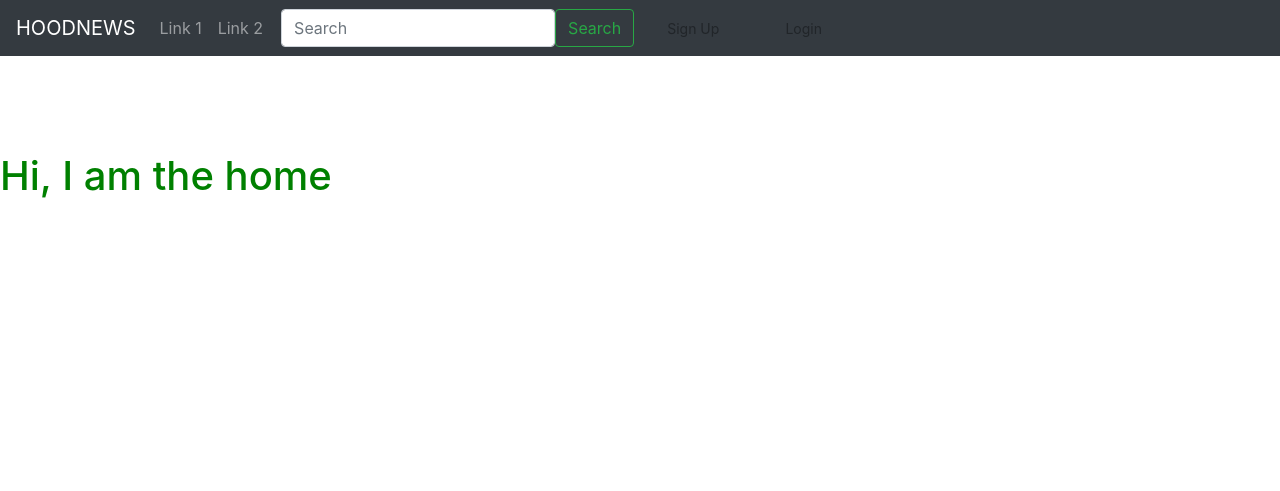
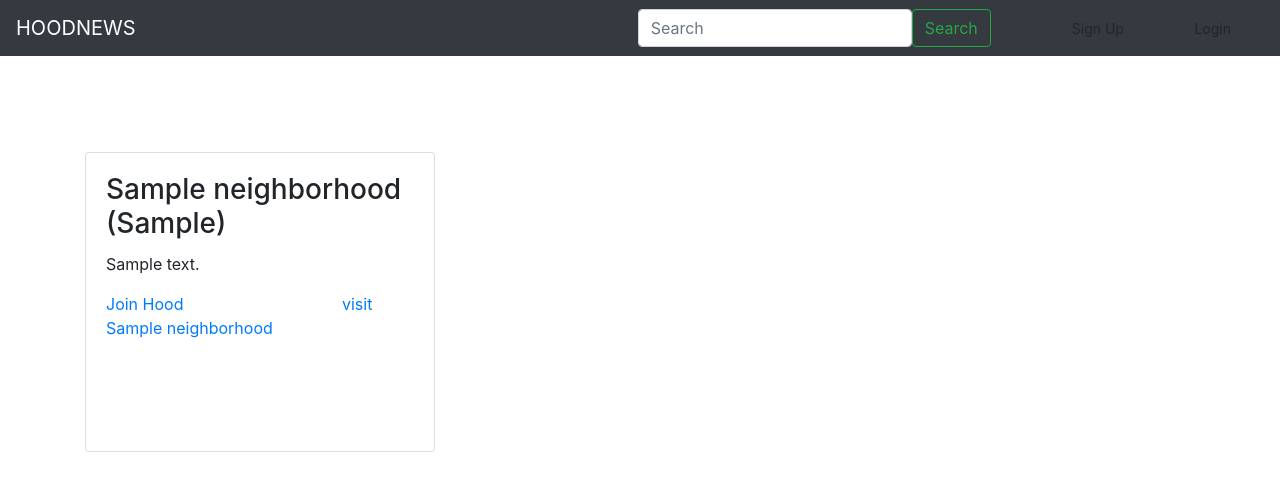
Before and after one commit to FredrickWambua/hoodnews, a Django app: page / in a window 1280 px wide. Shown: the top 491 px of the page. Run offline with Django 3.2, Linux system fonts and the light colour scheme; tables that the repository leaves empty hold one stand-in row (values such as "Sample post"); some libraries are stand-ins or nearby versions; some web fonts are replaced.

Commit message:
modifies templates, views and urls for content display

```diff
--- a/news/models.py
+++ b/news/models.py
@@ -53,7 +53,7 @@ class CustomUser(AbstractBaseUser, PermissionsMixin):
 
 
     def __str__(self):
-        return self.email
+        return self.username
 
 class Neighborhood(models.Model):
     name  = models.CharField(max_length=70, null=True)
--- a/news/static/css/styles.css
+++ /dev/null
@@ -1,3 +0,0 @@
-h1{
-    color: green;
-}
--- a/news/templates/news/createhood.html
+++ b/news/templates/news/createhood.html
@@ -10,7 +10,7 @@
     <div class="row">
         <div class="col-md-1"></div>
         <div class="col-md-10">
-            <h3 class="text-center">Add Your Neighborhood Here</h3>
+            <h3 class="text-center">Add your Neighborhood</h3>
             <form action="" method="post" enctype="multipart/form-data" novalidate>
                 {% csrf_token %}
                 {{ form|crispy }}
--- a/news/templates/news/hoods.html
+++ b/news/templates/news/hoods.html
@@ -7,19 +7,19 @@
 <br>
 <br>
 <div class="container">
-    <a href="{% url 'hood' %}" class="btn btn-sm btn-info mb-2"> New Hood</a>
     <div class="row">
         {% for hood in hoods %}
         <div class="col-md-4">
-        <div class="card mb-4" style="min-height:340px">
-            <img src="{{ hood.hood_logo.url }}" class="card-img-top" alt="{{ hood.name }}">
+            <div class="card mb-4" style="min-height:300px">
                 <div class="card-body">
-                <h5 class="card-title">{{ hood.name }}  ({{hood.location}}) <span class="ml-4">{{hood.occupants.count}} member{{hood.occupants.count|pluralize}}</span></h5>
+                    <h3 class="card-title">{{ hood.name }}  ({{hood.location}})</h3>
                     <p class="card-text">{{hood.description}}</p>
-                {% if request.user.profile.neighbourhood == hood %}
-                <a href="{% url 'leavehood' hood.id %}" class="btn btn-outline-danger btn-sm">Leave Hood</a>
+                    {% if request.user.profile.neighborhood == hood %}
+                    <a href="{% url 'leavehood' hood.id %}" >Leave Hood</a>
                     {% elif not request.user.profile.neighbourhood %}
-                <a href="{% url 'joinhood' hood.id %}" class="btn btn-primary btn-sm">Join Hood</a>
+                    <p><a href="{% url 'joinhood' hood.id %}">Join Hood</a>
+                        <span style="margin-left: 50%;"><a href="{% url 'singlehood' hood.id %}">visit {{hood.name}} </a></span>
+                    </p>
                     {% endif %}
                 </div>
             </div>
--- a/news/templates/news/index.html
+++ b/news/templates/news/index.html
@@ -1,10 +1,28 @@
 {% extends 'news/base.html' %}
+{% load crispy_forms_tags %}
 {% load static %}
 {% block content %}
 <br>
 <br>
 <br>
 <br>
-<h1>Hi, I am the home</h1>
-
+<div class="container">
+    <div class="row">
+        {% for hood in hoods %}
+        <div class="col-md-4">
+            <div class="card mb-4" style="min-height:300px">
+                <div class="card-body">
+                    <h3 class="card-title">{{ hood.name }}  ({{hood.location}})</h3>
+                    <p class="card-text">{{hood.description}}</p>
+                    {% if request.user.profile.neighborhood == hood %}
+                    <a href="{% url 'leavehood' hood.id %}" class="btn btn-outline-danger btn-sm">Leave Hood</a>
+                    {% elif not request.user.profile.neighbourhood %}
+                    <a href="{% url 'joinhood' hood.id %}" class="btn btn-primary btn-sm">Join Hood</a>
+                    {% endif %}
+                </div>
+            </div>
+        </div>
+    {% endfor %}
+</div>
+</div>
 {% endblock %}
--- a/news/templates/news/navbar.html
+++ b/news/templates/news/navbar.html
@@ -1,32 +1,33 @@
-<nav class="navbar navbar-expand-sm bg-dark navbar-dark">
+
+{% load static %}
+<nav class="navbar navbar-expand-sm bg-dark navbar-dark d-flex justify-content-between">
     <!-- Brand -->
-    <a class="navbar-brand" href="#">HOODNEWS</a>
+  <div class="navbarhead">
+    <a class="navbar-brand" href="{% url 'hood' %}">HOODNEWS</a>
+  </div>
 
-    <!-- Links -->
+   <div class="navlistitems">
+      <!-- Links -->
     <ul class="navbar-nav">
-      <li class="nav-item">
-        <a class="nav-link" href="#">Link 1</a>
-      </li>
-      <li class="nav-item">
-        <a class="nav-link" href="#">Link 2</a>
-      </li>
-
-      <div class="collapse navbar-collapse" id="navbarTogglerDemo01" style="padding-left: 10px;">
-        <form class="d-flex my-2 my-lg-0" method="GET" action="{% url 'search' %}">
+      <div class="collapse navbar-collapse  mr-5" id="navbarTogglerDemo01" style="padding-left: 10px;">
+        <form class="d-flex my-2 my-lg-0 " method="GET" action="{% url 'search' %}">
           <input class="form-control me-2" type="search" name='q' placeholder="Search" aria-label="Search">
           <button class="btn btn-outline-success" type="submit">Search</button>
         </form>
       </div>
 
       <!-- Dropdown -->
+      <div class="auth">
       {% if user.is_authenticated %}
-      <li class="nav-item dropdown">
+      <li class="nav-item dropdown  ">
         <a class="nav-link dropdown-toggle" href="#" id="navbardrop" data-toggle="dropdown">
           <p> {{user.username|upper}}<img style="width: 30px; height: 30px; border-radius: 50%;" src="{{user.profile.profile_photo.url}}" alt="Profile"></p>
         </a>
         <div class="dropdown-menu">
           <a class="dropdown-item" href="{% url 'myprofile' %} ">Profile</a>
-          <a class="dropdown-item" href="#">Hoods</a>
+          <hr>
+          <a class="dropdown-item" href="{% url 'createhood' %}" target="_self" >Create Hood</a>
+          <hr>
           <a class="dropdown-item" href="{% url 'logout' %} ">Logout</a>
           {% else %}
           <button class="btn btn-sm">
@@ -38,5 +39,7 @@
         {% endif %}
         </div>
       </li>
+      </div>
     </ul>
+   </div>
   </nav>
--- a/news/templates/news/occupants.html
+++ b/news/templates/news/occupants.html
@@ -0,0 +1,6 @@
+{% extends 'news/base.html' %}
+{% load static %}
+{% load crispy_forms_tags %}
+{% block content %}
+
+{% endblock %}
--- a/news/urls.py
+++ b/news/urls.py
@@ -4,13 +4,12 @@ from django.contrib.auth.views import LoginView, LogoutView
 
 
 urlpatterns = [
-    path('', views.home, name='home'),
+    path('', views.TheHood, name='hood'),
     path('signup/', views.signup, name='signup'),
     path('login/', LoginView.as_view(template_name='registration/login.html'), name='login'),
     path('logout/', LogoutView.as_view(template_name='registration/logout.html'), name='logout'),
     path('profile/', views.profile, name='profile'),
     path('myprofile/', views.ProfileDetail, name='myprofile'),
-    path('hoods/', views.TheHood, name='hood'),
     path('createhood/', views.CreateHood, name='createhood'),
     path('singlehood/<hood_id>', views.SingleHood, name='singlehood'),
     path('joinhood/<int:id>', views.JoinHood, name='joinhood'),
--- a/news/views.py
+++ b/news/views.py
@@ -32,10 +32,8 @@ def signup(request):
             form.save()
             username = form.cleaned_data.get('username')
             password = form.cleaned_data.get('password1')
-            user = authenticate(username=username, password=password)
-            login(request, user)
             messages.success(request, f'Hi {username} Your account was created successfully. ')
-            return redirect('home')
+            return redirect('login')
     else:
         form = SignUpForm
 
@@ -50,7 +48,7 @@ def profile(request):
         if user_form.is_valid() and profile_form.is_valid():
             user_form.save()
             profile_form.save()
-            messages.success(request, f'Your profile has been updated successfully.')
+            messages.success(request, f'Your profile has been updated successfully, now login')
             return redirect('home')
     else:
         user_form = UserUpdateForm(instance=request.user)
@@ -86,6 +84,7 @@ def CreateHood(request):
 
 def SingleHood(request, hood_id):
     hood = Neighborhood.objects.get(id=hood_id)
+    occupants = Profile.objects.filter(neighborhood=hood)
     business = Business.objects.filter(neighborhood=hood)
     posts = NewsPost.objects.filter(hood=hood)
     posts = posts[::-1]
@@ -103,7 +102,8 @@ def SingleHood(request, hood_id):
         'hood': hood,
         'business': business,
         'form': form,
-        'posts': posts
+        'posts': posts,
+        'occupants': occupants
     }
     return render(request, 'news/singlehood.html', context)
 
@@ -115,13 +115,14 @@ def Occupants(request, hood_id):
 
 def JoinHood(request, id):
     hood = get_object_or_404(Neighborhood, id=id)
-    hood = request.user.profile.neighborhood
+    request.user.profile.neighborhood=hood
     request.user.profile.save()
     return redirect('hood')
+
 def LeaveHood(request, id):
     hood = get_object_or_404(Neighborhood, id=id)
     request.user.profile.neighborhood = None
-    request.user.profiel.save()
+    request.user.profile.save()
     return redirect('hood')
 
 def CreatePost(request, hood_id):
@@ -136,7 +137,7 @@ def CreatePost(request, hood_id):
             return redirect('singlehood', hood.id)
     else:
         form = NewsPostForm()
-    return render(request, 'news/posts.html', {'form': form})
+    return render(request, 'news/post.html', {'form': form})
 
 def Search(request):
     if request.method=='GET':
```
Also changed, not shown: news/templates/news/singlehood.html (+34 -4 lines). Lines whose indentation alone changed are shown as unchanged.
